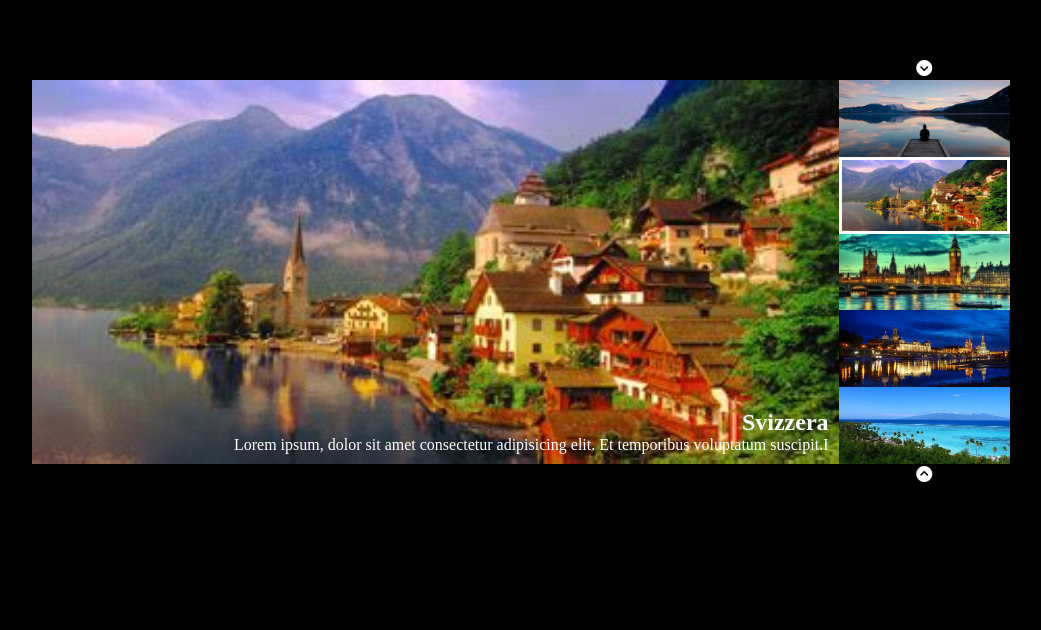
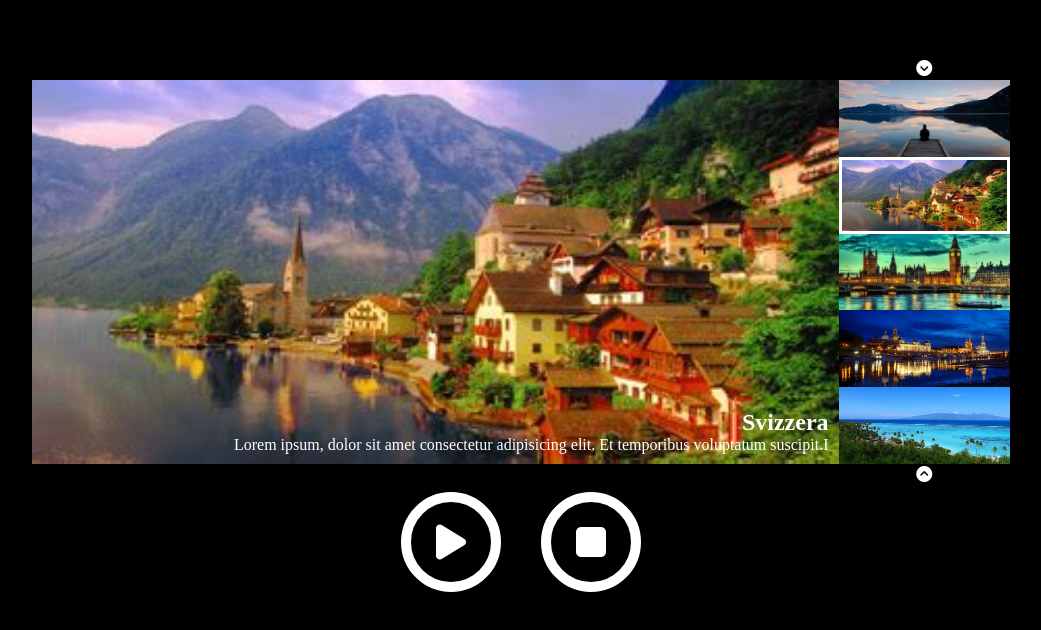
Before and after one commit to GiulianoCretella/js-array-objects-carousel, a plain HTML site: page index.html in a window 1280 px wide. Shown: the part 128-758 px from the top of the page, without its empty margins (119-1160 px from the left). Drawn offline with Linux system fonts and the light colour scheme.

Commit message:
aggiunti bottoni html e css non collegati in js

```diff
--- a/css/style.css
+++ b/css/style.css
@@ -75,3 +75,31 @@
 .prev {
   bottom: -20px;
 }
+.button-container{
+  width: 100%;
+  position: fixed;
+  bottom:60px;
+  display: flex;
+  justify-content: center;
+}
+.container-play, .container-stop{
+  width: 100px;
+  height: 100px;
+  border: 10px solid white;
+  color: white;
+  border-radius: 50%;
+  margin: 20px;
+  position: relative;
+  transition: all 0.2s linear;
+}
+.fas{
+  font-size: 40px;
+  position: absolute;
+  top: 50%;
+  left: 50%;
+  transform: translate(-50%, -50%);
+}
+.container-play:hover, .container-stop:hover{
+  transform: scale(1.2);
+  opacity: 0.7;
+}
--- a/index.html
+++ b/index.html
@@ -35,7 +35,14 @@
         </div>
       </div>
     </div>
-
+    <div class="button-container">
+      <div class="container-play">
+        <i class="my-play fas fa-play"></i>
+      </div>
+      <div class="container-stop">
+        <i class="my-stop fas fa-stop"></i>
+      </div>
+    </div>
     <script src="js/script.js"></script>
   </body>
 </html>
```
